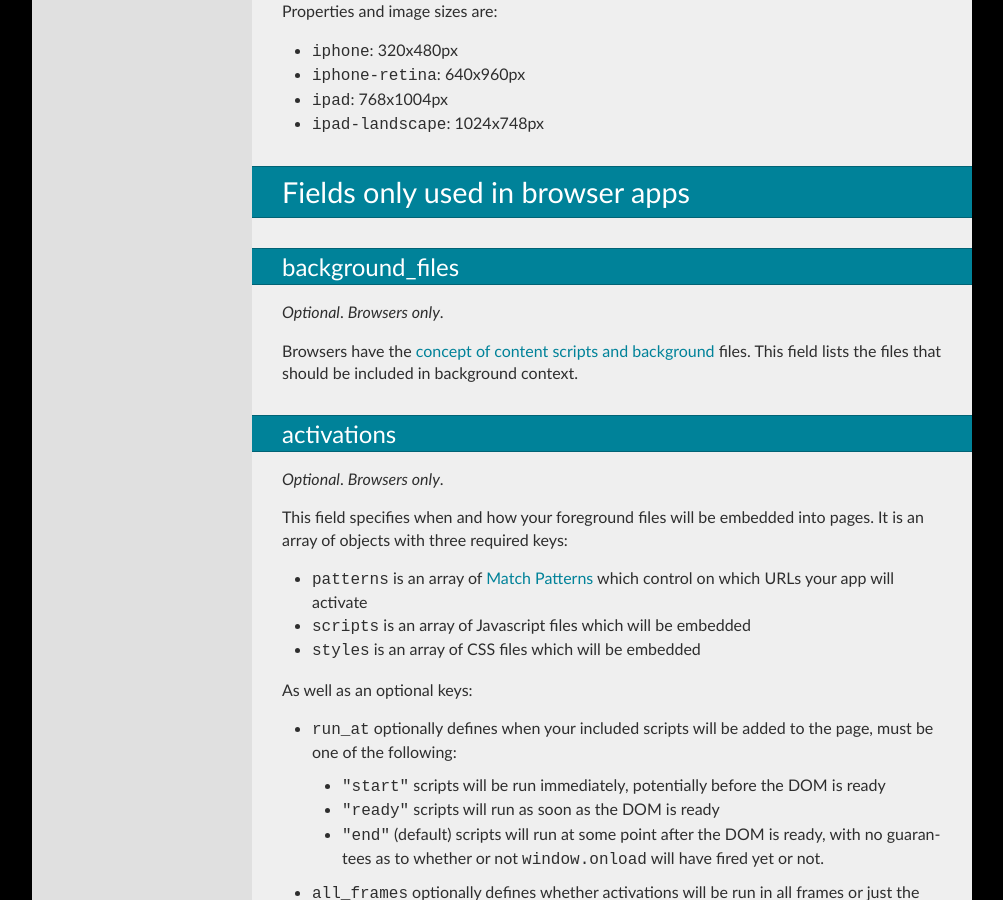
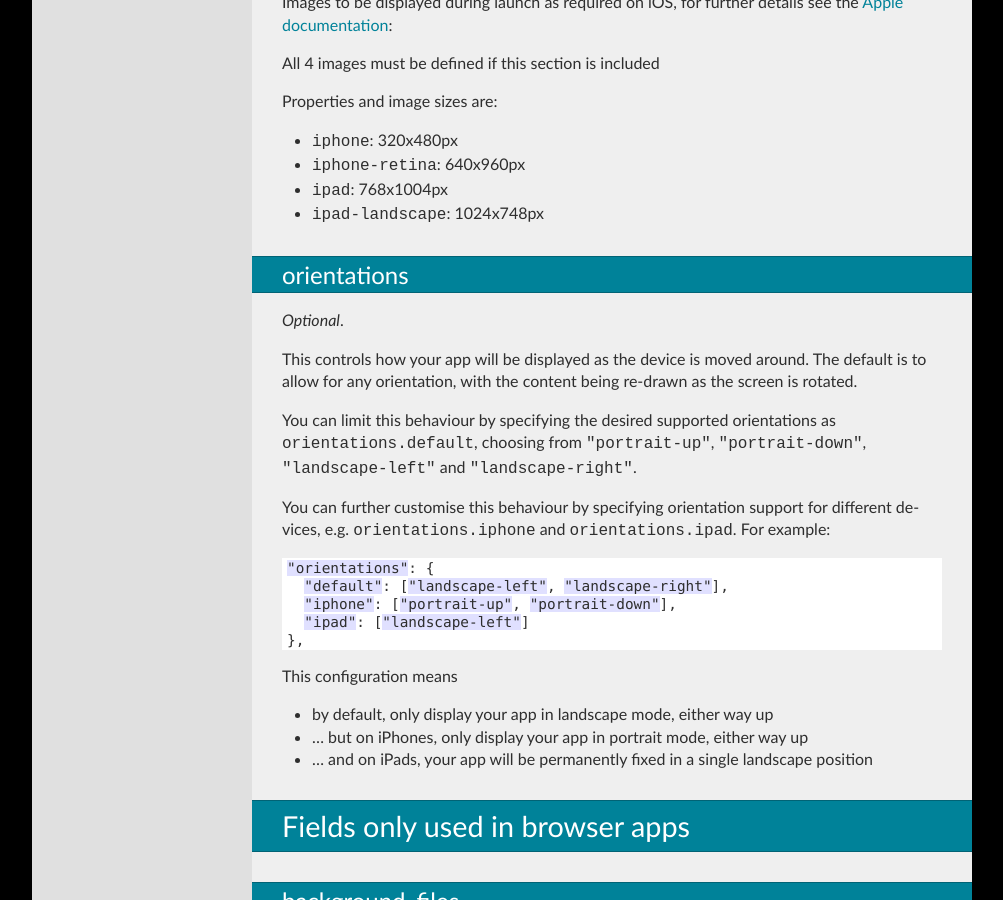
Before and after one commit to trigger-corp/Forge-Documentation, a Sphinx documentation site: the page built from source/config.rst, in a window 1280 px wide and 900 px high, scrolled down 2918 px. Shown: the whole window, without its empty margins (138-1141 px from the left). Built offline with Sphinx 7.4.7, drawn with Linux system fonts in a browser that asks for light colours; some of the changed text lies outside the part shown.

Commit message:
add orientations docs

```diff
--- a/source/config.rst
+++ b/source/config.rst
@@ -40,6 +40,11 @@ Below is a template of a ``config.json`` file with links to a detailed descripti
             ":ref:`all_frames <field-activations-allframes>`": false
           }
         ],
+        ":ref:`orientations <field-orientations>`": {
+          ":ref:`default <field-orientations_default>`": ["landscape-left", "landscape-right"],
+          ":ref:`iphone <field-orientations_iphone>`": ["portrait-up", "portrait-down"],
+          ":ref:`ipad <field-orientations_ipad>`": ["landscape-left"]
+        },
         ":ref:`browser_action <field-browser_action>`": {
             ":ref:`default_popup <field-default_popup>`": "popup.html",
             ":ref:`default_icon <field-default_icon>`": "my-default-icon.ico",
@@ -150,6 +155,37 @@ Properties and image sizes are:
 * ``ipad``: 768x1004px
 * ``ipad-landscape``: 1024x748px
 
+.. _field-orientations:
+
+orientations
+~~~~~~~~~~~~~~~~~~~~~~~~~~~~~~~~~~~~~~~~~~~~~~~~~~~~~~~~~~~~~~~~~~~~~~~~~~~~~~~
+
+*Optional*.
+
+This controls how your app will be displayed as the device is moved around. The default is to allow for any orientation, with the content being re-drawn as the screen is rotated.
+
+.. _field-orientations_default:
+
+You can limit this behaviour by specifying the desired supported orientations as ``orientations.default``, choosing from ``"portrait-up"``, ``"portrait-down"``, ``"landscape-left"`` and ``"landscape-right"``.
+
+.. _field-orientations_iphone:
+
+.. _field-orientations_ipad:
+
+You can further customise this behaviour by specifying orientation support for different devices, e.g. ``orientations.iphone`` and ``orientations.ipad``. For example::
+
+  "orientations": {
+    "default": ["landscape-left", "landscape-right"],
+    "iphone": ["portrait-up", "portrait-down"],
+    "ipad": ["landscape-left"]
+  },
+
+This configuration means
+
+* by default, only display your app in landscape mode, either way up
+* ... but on iPhones, only display your app in portrait mode, either way up
+* ... and on iPads, your app will be permanently fixed in a single landscape position
+
 Fields only used in browser apps
 --------------------------------------------------------------------------------
 
```
